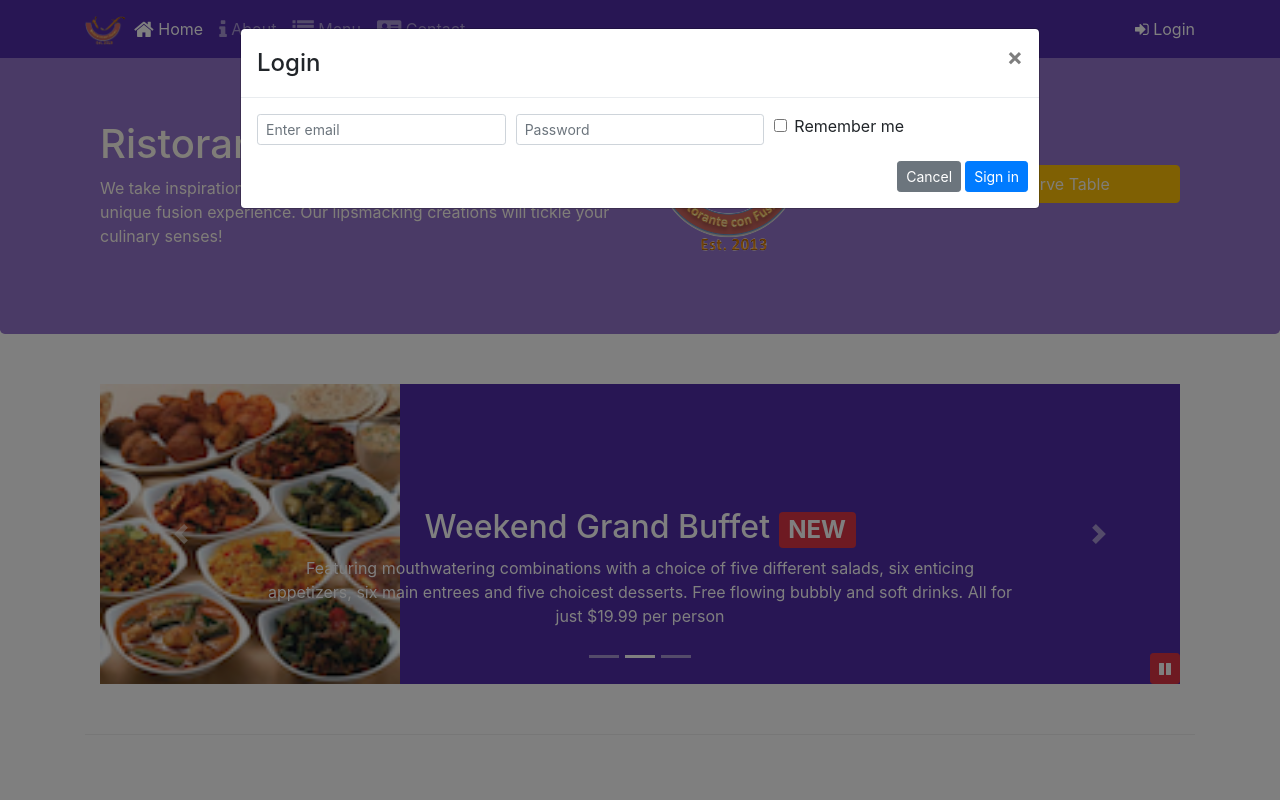
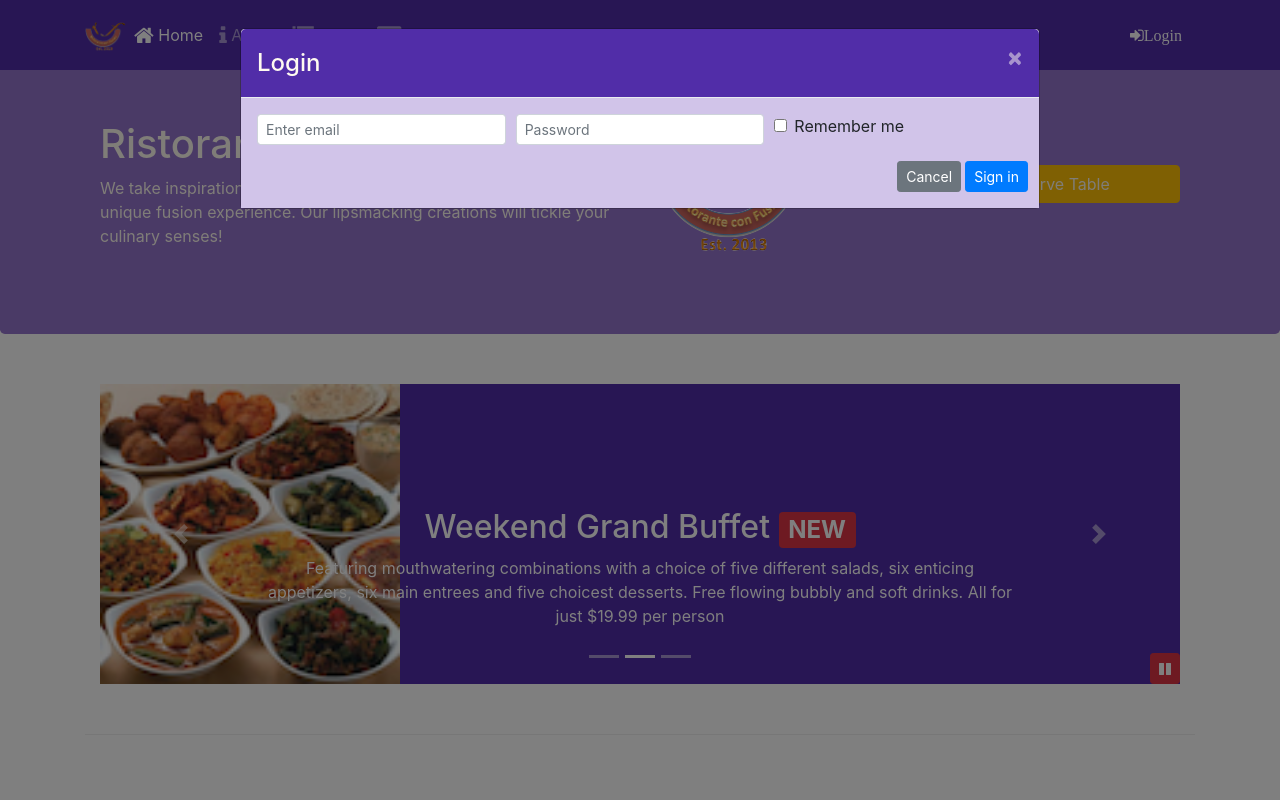
Before and after one commit to ramikko/conFusion, a website: page index.html in a window 1280 px wide. Both pictures are taken after a click on the link "Login". Shown: the top 800 px of the page. Drawn offline with nearby package versions, Linux system fonts and the light colour scheme.

Commit message:
Assignment 4

```diff
--- a/css/styles.scss
+++ b/css/styles.scss
@@ -75,3 +75,24 @@ body{
     position: absolute;
     bottom: 0px;
 }
+
+.modal-content {
+	.modal-header {
+		background:$background-dark;
+		color:floralwhite;
+
+
+		.close {
+			color:floralwhite;
+		}
+	}
+
+	.modal-body {
+		background:$background-pale;
+	}
+
+	.modal-footer {
+		background:$background-light;
+
+	}
+}
--- a/index.html
+++ b/index.html
@@ -30,8 +30,9 @@
                             <li class="nav-item"><a class="nav-link" href="./contactus.html"><span class="fa fa-address-card fa-lg"></span> Contact</a></li>
                         </ul>
                 <span class="navbar-text">
-                    <a data-toggle="modal" data-target="#loginModal">
-                        <span class="fa fa-sign-in"></span> Login</a>
+                	<a class="btn" id="loginButton">
+                    <span id="login-button-icon" class="fa fa-sign-in">Login</span>
+                    </a>
                 </span>
              </div>
         </div>
@@ -143,7 +144,7 @@
                     <img src="img/logo.png" class="img-fluid">
                 </div>
                  <div class="form-group col-12 col-sm-3 align-self-center">
-                    <a class="btn btn-warning btn-block" data-toggle="modal" data-target="#reserveModal">Reserve Table</a>
+                    <a class="btn btn-warning btn-block" id="reserveButton">Reserve Table</a>
                 </div>
             </div>
 
@@ -313,7 +314,7 @@
         <script src="node_modules/popper.js/dist/umd/popper.min.js"></script>
         <script src="node_modules/bootstrap/dist/js/bootstrap.min.js"></script>
         <script>
-	          $("#carouselButton").click(function(){
+	        $("#carouselButton").click(function(){
                 if ($("#carouselButton").children("span").hasClass('fa-pause')) {
                     $("#mycarousel").carousel('pause');
                     $("#carouselButton").children("span").removeClass('fa-pause');
@@ -324,8 +325,22 @@
                     $("#carouselButton").children("span").removeClass('fa-play');
                     $("#carouselButton").children("span").addClass('fa-pause');
                 }
-            	});
+            });
+
+
+            $("#loginButton").click(function(){
+                    $("#loginModal").modal("show");
+                });
+
+            $("#reserveButton").click(function(){
+                    $("#reserveModal").modal("show");
+                });
+
+
+
+
     	</script>
+
 
 </body>
 
```
Also changed, not shown: css/styles.css.
